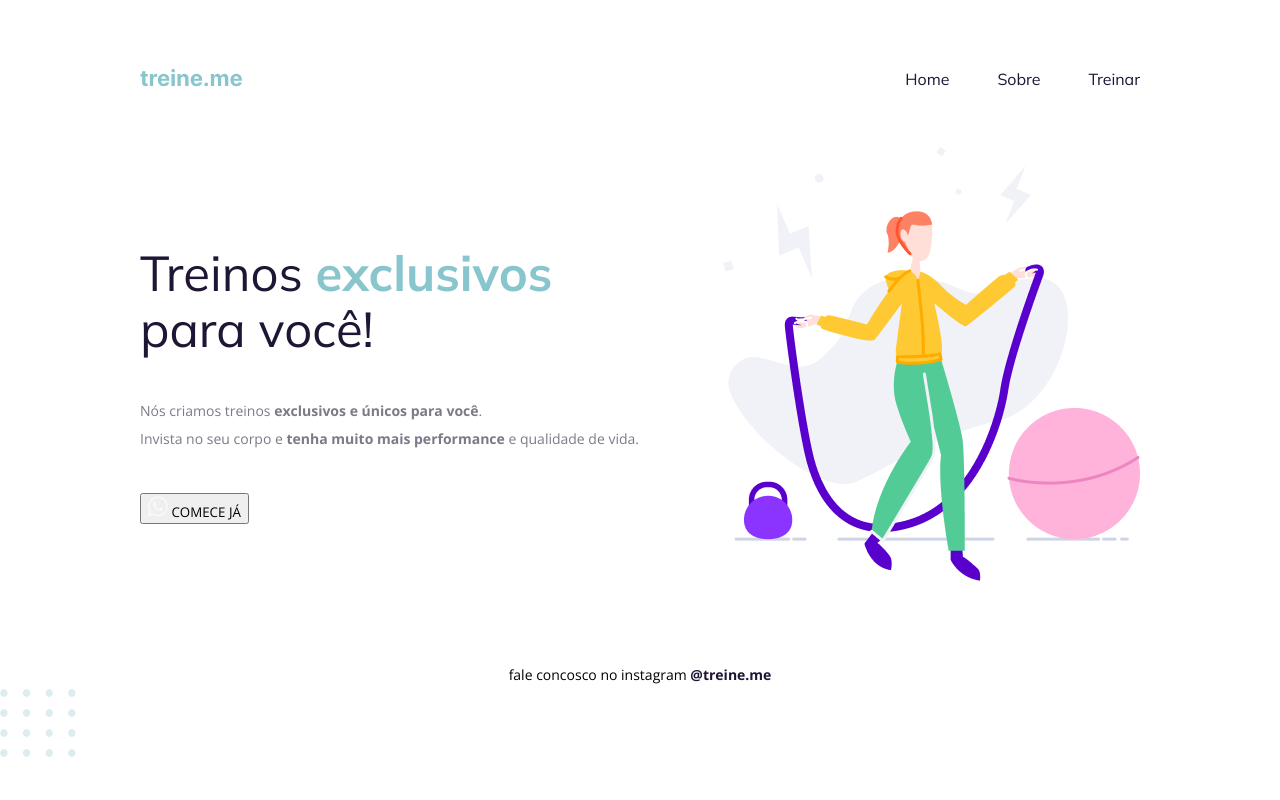
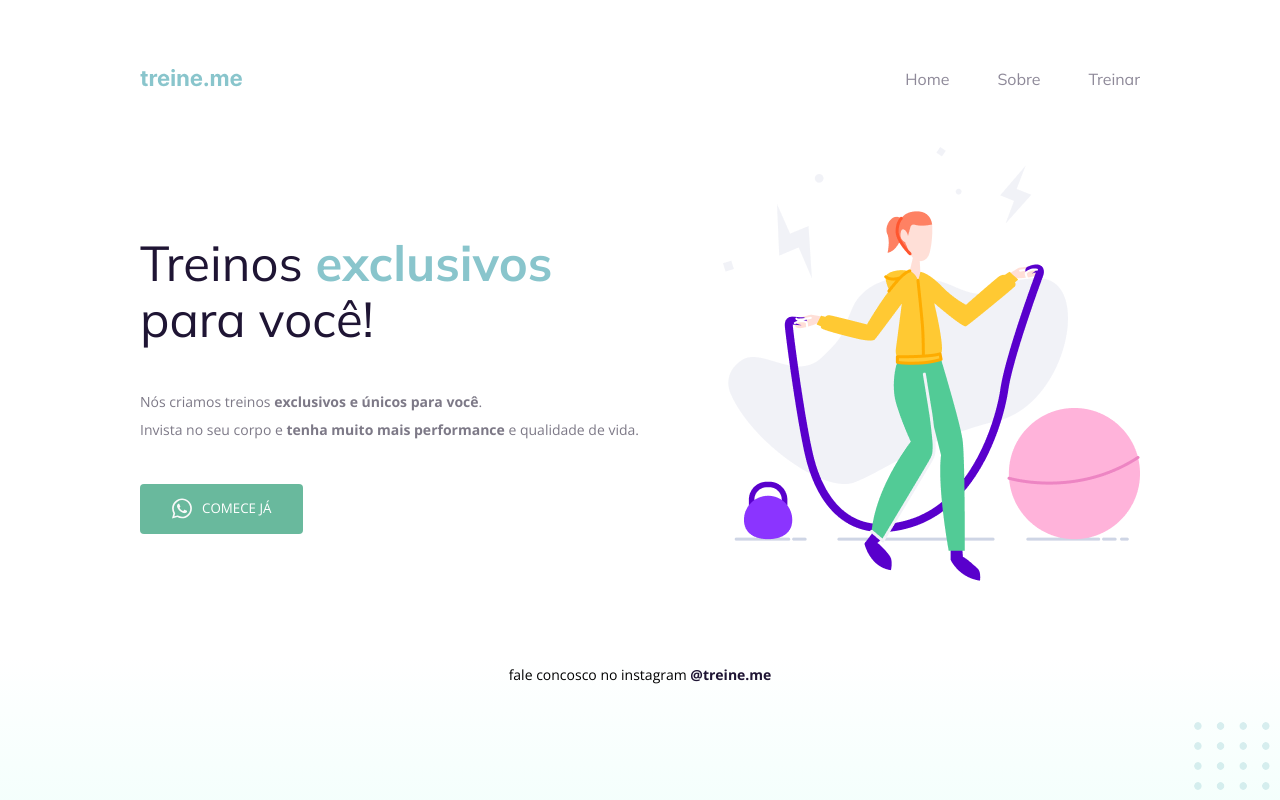
Before and after one commit to rlingenover/projeto02, a plain HTML site: page index.html in a window 1280 px wide. Drawn offline with nearby package versions, Linux system fonts and the light colour scheme.

Commit message:
project conclusion

```diff
--- a/index.html
+++ b/index.html
@@ -45,6 +45,6 @@
         <a href="https://instagram.com/treine.me" target="_blank">@treine.me</a>
       </footer>
     </div>
-    <img src="images/balls.svg" alt="Bolinhas decorativas verdes no canto inferior direito da página">
+    <img id="balls" src="images/balls.svg" alt="Bolinhas decorativas verdes no canto inferior direito da página">
   </body>
 </html>
--- a/style.css
+++ b/style.css
@@ -2,11 +2,16 @@ body {
   margin: 0;
 
   font-family: 'Open Sans', sans-serif;
+
+  background: linear-gradient(180deg, rgba(227, 255, 248, 0.00) 82.08%, rgba(227, 255, 248, 0.38) 100%);
+
+  min-height: 100vh;
 }
 
 .page {
   width: 1000px;
-  margin: 65px auto 0;
+  margin: 0 auto;
+  padding-top: 65px;
 }
 
 nav {
@@ -30,8 +35,13 @@ a {
   text-decoration: none;
 }
 
+ul li a {
+  opacity: 0.5;
+}
+
 ul li a:hover {
   font-weight: bold;
+  opacity: 1;
 }
 
 h1, ul {
@@ -66,8 +76,26 @@ section p {
 }
 
 button {
+  color: white;
   text-transform: uppercase;
   font-family: 'Open Sans', sans-serif;
+
+  background: #69B99D;
+  border: none;
+  border-radius: 4px;
+  padding: 14px 32px 15px 32px;
+
+  display: flex;
+  align-items: center;
+  justify-content: center;
+  gap: 10px;
+
+  cursor: pointer;
+
+}
+
+button:hover {
+  background: #4ea788;
 }
 
 footer {
@@ -81,3 +109,9 @@ footer a {
   font-weight: bold;
 
 }
+
+#balls {
+   position: fixed;
+   bottom: 0;
+   right: 0;
+}
```
